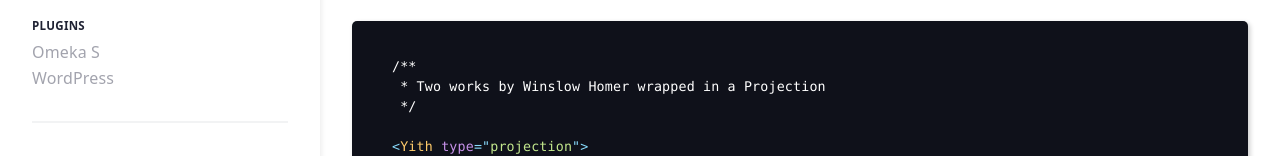
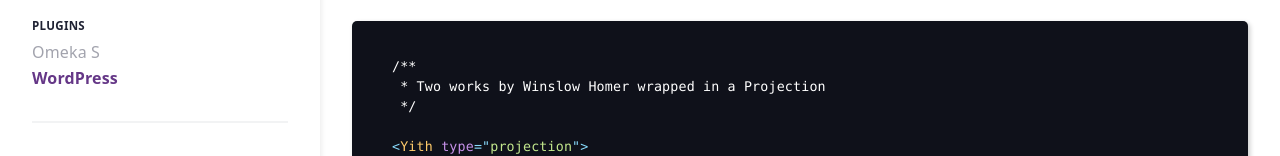
Before and after one commit to mathewjordan/yith-docs, a React (Create React App) app: page / in a window 1280 px wide. Shown: the part 378-534 px from the top of the page. Built offline with nearby package versions, Linux system fonts and the light colour scheme.

Commit message:
Add WP plugin link.

```diff
--- a/src/components/menu.jsx
+++ b/src/components/menu.jsx
@@ -42,7 +42,7 @@ export const Menu = () => {
           <a className="disabled">Omeka S</a>
         </li>
         <li>
-          <a className="disabled">WordPress</a>
+          <a href="https://github.com/mathewjordan/yith-iiif-wp">WordPress</a>
         </li>
       </ul>
       <hr />
```
